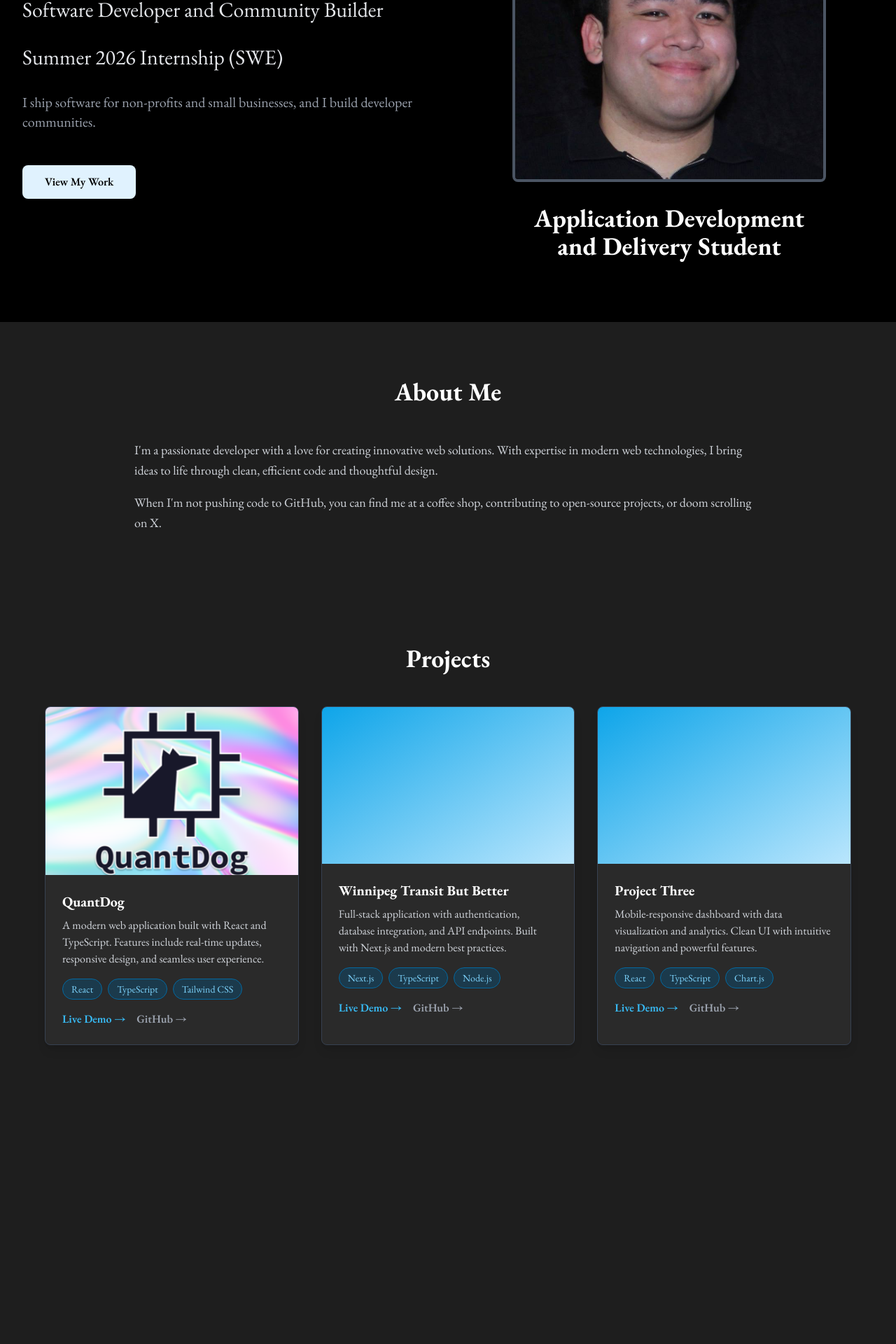
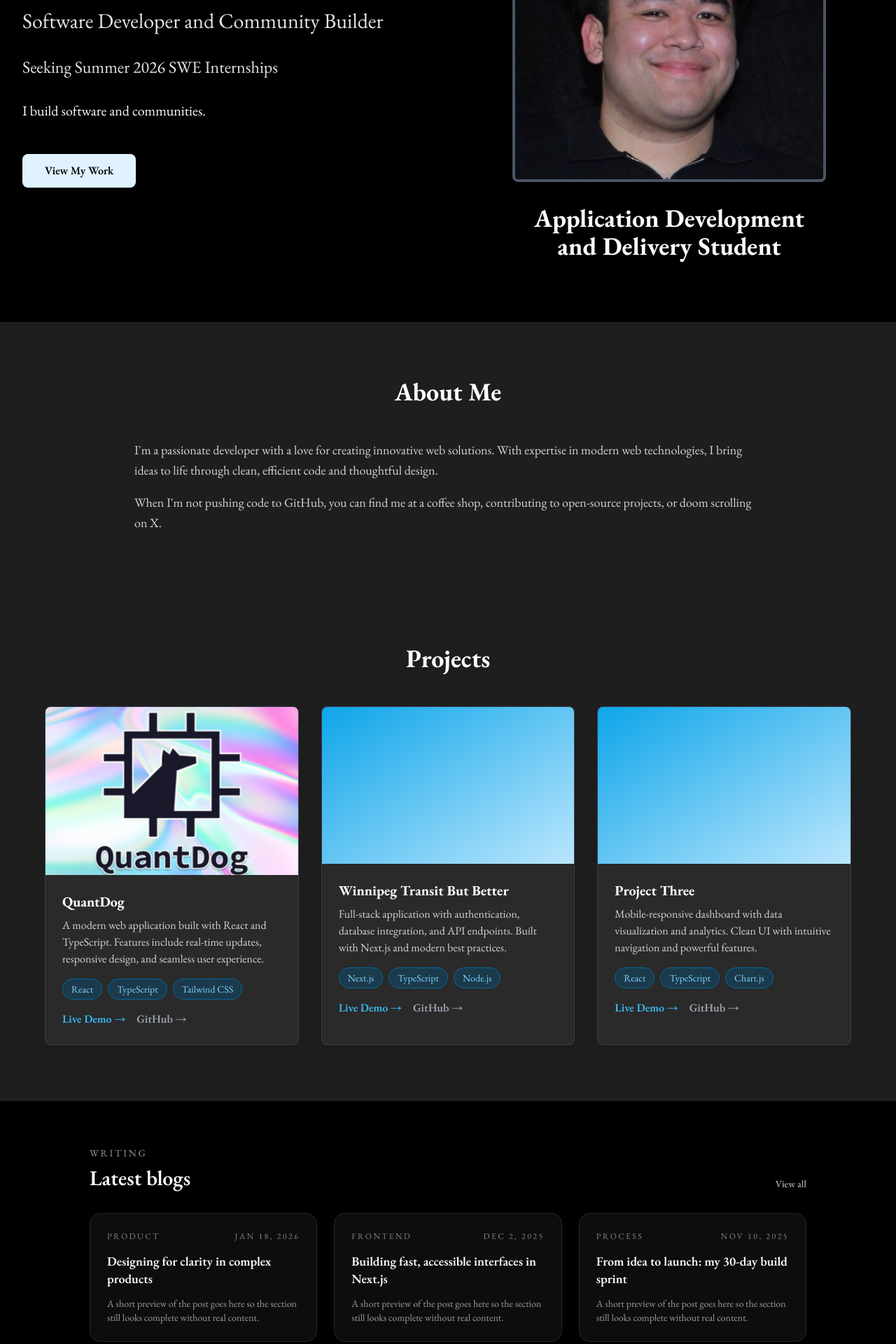
Before and after one commit to marmishaw14/portfolio, a Next.js app: page / in a window 1280 px wide. Shown: the part 340-2260 px from the top of the page at 70% size. Before the commit the page ends 1913 px from the top, so only its background shows below. Built offline with nearby package versions, Linux system fonts and the light colour scheme.

Commit message:
feat: added blogs starting template

```diff
--- a/app/page.tsx
+++ b/app/page.tsx
@@ -11,6 +11,7 @@ export default function Home() {
       <Hero />
       <About />
       <Projects />
+      <Blogs />
     </main>
   )
 }
--- a/components/Blogs.tsx
+++ b/components/Blogs.tsx
@@ -0,0 +1,59 @@
+export default function Blogs() {
+  return (
+    <section id="blogs" className="px-6 py-16 text-white">
+      <div className="mx-auto max-w-5xl">
+        <div className="mb-8 flex items-end justify-between gap-4">
+          <div>
+            <p className="text-sm uppercase tracking-[0.2em] text-white/60">
+              Writing
+            </p>
+            <h2 className="mt-2 text-3xl font-semibold">Latest blogs</h2>
+          </div>
+          <a
+            href="/blog"
+            className="text-sm font-medium text-white/70 transition-colors hover:text-white"
+          >
+            View all
+          </a>
+        </div>
+
+        <div className="grid gap-6 md:grid-cols-3">
+          {[
+            {
+              title: 'Designing for clarity in complex products',
+              date: 'Jan 18, 2026',
+              tag: 'Product',
+            },
+            {
+              title: 'Building fast, accessible interfaces in Next.js',
+              date: 'Dec 2, 2025',
+              tag: 'Frontend',
+            },
+            {
+              title: 'From idea to launch: my 30-day build sprint',
+              date: 'Nov 10, 2025',
+              tag: 'Process',
+            },
+          ].map((post) => (
+            <article
+              key={post.title}
+              className="rounded-2xl border border-white/10 bg-white/5 p-6 transition-colors hover:border-white/30"
+            >
+              <div className="mb-4 flex items-center justify-between text-xs uppercase tracking-[0.2em] text-white/50">
+                <span>{post.tag}</span>
+                <span>{post.date}</span>
+              </div>
+              <h3 className="text-lg font-semibold leading-snug">
+                {post.title}
+              </h3>
+              <p className="mt-3 text-sm text-white/60">
+                A short preview of the post goes here so the section still looks
+                complete without real content.
+              </p>
+            </article>
+          ))}
+        </div>
+      </div>
+    </section>
+  )
+}
--- a/components/Hero.tsx
+++ b/components/Hero.tsx
@@ -21,11 +21,11 @@ export default function Hero() {
             <p className="text-xl md:text-3xl text-gray-200 mb-8">
               Software Developer and Community Builder
             </p>
-            <p className="text-xl md:text-3xl text-gray-200 mb-8">
-              Summer 2026 Internship (SWE)
+            <p className="text-xl md:text-2xl text-gray-200 mb-8">
+              Seeking Summer 2026 SWE Internships
             </p>
-            <p className="text-xl text-gray-400 mb-12 max-w-2xl mx-auto lg:mx-0">
-              I ship software for non-profits and small businesses, and I build developer communities.
+            <p className="text-xl text-white-400 mb-12 max-w-2xl mx-auto lg:mx-0">
+              I build software and communities.
             </p>
             <div className="flex flex-col sm:flex-row gap-4 justify-center lg:justify-start">
               <a
--- a/components/ui/globe.tsx
+++ /dev/null
@@ -1,128 +0,0 @@
-"use client"
-
-import { useEffect, useRef } from "react"
-import createGlobe, { COBEOptions } from "cobe"
-import { useMotionValue, useSpring } from "motion/react"
-
-import { cn } from "@/lib/utils"
-
-const MOVEMENT_DAMPING = 1400
-
-const GLOBE_CONFIG: COBEOptions = {
-  width: 800,
-  height: 800,
-  onRender: () => {},
-  devicePixelRatio: 2,
-  phi: 0,
-  theta: 0.3,
-  dark: 0,
-  diffuse: 0.4,
-  mapSamples: 16000,
-  mapBrightness: 1.2,
-  baseColor: [1, 1, 1],
-  markerColor: [251 / 255, 100 / 255, 21 / 255],
-  glowColor: [1, 1, 1],
-  markers: [
-    { location: [14.5995, 120.9842], size: 0.03 },
-    { location: [19.076, 72.8777], size: 0.1 },
-    { location: [23.8103, 90.4125], size: 0.05 },
-    { location: [30.0444, 31.2357], size: 0.07 },
-    { location: [39.9042, 116.4074], size: 0.08 },
-    { location: [-23.5505, -46.6333], size: 0.1 },
-    { location: [19.4326, -99.1332], size: 0.1 },
-    { location: [40.7128, -74.006], size: 0.1 },
-    { location: [34.6937, 135.5022], size: 0.05 },
-    { location: [41.0082, 28.9784], size: 0.06 },
-  ],
-}
-
-export function Globe({
-  className,
-  config = GLOBE_CONFIG,
-}: {
-  className?: string
-  config?: COBEOptions
-}) {
-  let phi = 0
-  let width = 0
-  const canvasRef = useRef<HTMLCanvasElement>(null)
-  const pointerInteracting = useRef<number | null>(null)
-  const pointerInteractionMovement = useRef(0)
-
-  const r = useMotionValue(0)
-  const rs = useSpring(r, {
-    mass: 1,
-    damping: 30,
-    stiffness: 100,
-  })
-
-  const updatePointerInteraction = (value: number | null) => {
-    pointerInteracting.current = value
-    if (canvasRef.current) {
-      canvasRef.current.style.cursor = value !== null ? "grabbing" : "grab"
-    }
-  }
-
-  const updateMovement = (clientX: number) => {
-    if (pointerInteracting.current !== null) {
-      const delta = clientX - pointerInteracting.current
-      pointerInteractionMovement.current = delta
-      r.set(r.get() + delta / MOVEMENT_DAMPING)
-    }
-  }
-
-  useEffect(() => {
-    const onResize = () => {
-      if (canvasRef.current) {
-        width = canvasRef.current.offsetWidth
-      }
-    }
-
-    window.addEventListener("resize", onResize)
-    onResize()
-
-    const globe = createGlobe(canvasRef.current!, {
-      ...config,
-      width: width * 2,
-      height: width * 2,
-      onRender: (state) => {
-        if (!pointerInteracting.current) phi += 0.005
-        state.phi = phi + rs.get()
-        state.width = width * 2
-        state.height = width * 2
-      },
-    })
-
-    setTimeout(() => (canvasRef.current!.style.opacity = "1"), 0)
-    return () => {
-      globe.destroy()
-      window.removeEventListener("resize", onResize)
-    }
-  }, [rs, config])
-
-  return (
-    <div
-      className={cn(
-        "absolute inset-0 mx-auto aspect-[1/1] w-full max-w-[600px]",
-        className
-      )}
-    >
-      <canvas
-        className={cn(
-          "size-full opacity-0 transition-opacity duration-500 [contain:layout_paint_size]"
-        )}
-        ref={canvasRef}
-        onPointerDown={(e) => {
-          pointerInteracting.current = e.clientX
-          updatePointerInteraction(e.clientX)
-        }}
-        onPointerUp={() => updatePointerInteraction(null)}
-        onPointerOut={() => updatePointerInteraction(null)}
-        onMouseMove={(e) => updateMovement(e.clientX)}
-        onTouchMove={(e) =>
-          e.touches[0] && updateMovement(e.touches[0].clientX)
-        }
-      />
-    </div>
-  )
-}
```
Also changed, not shown: 1 other file (tests, documents, lock files or other folders).
